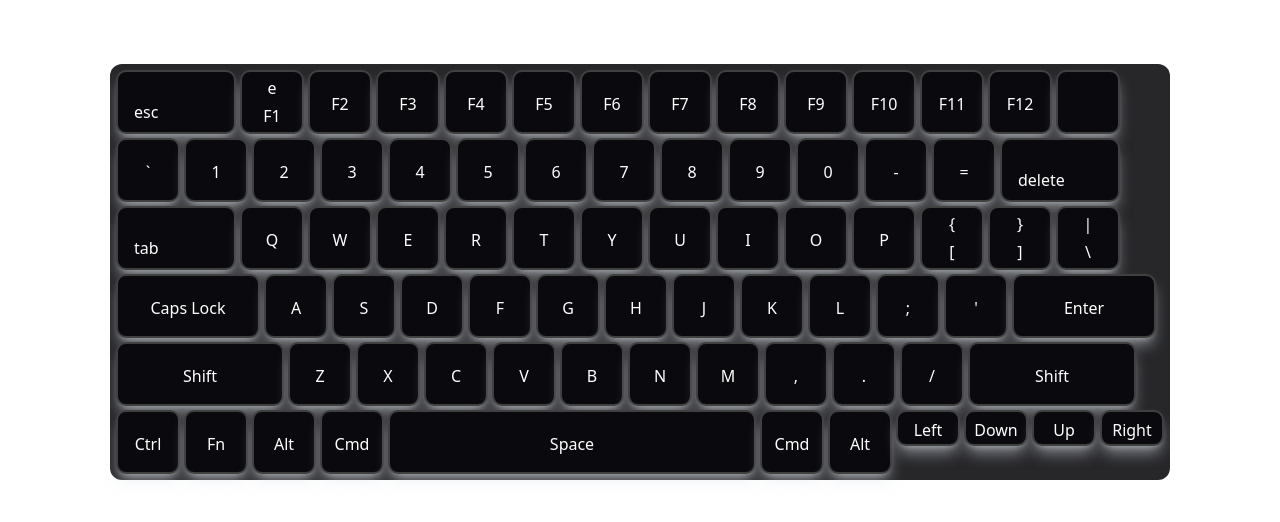
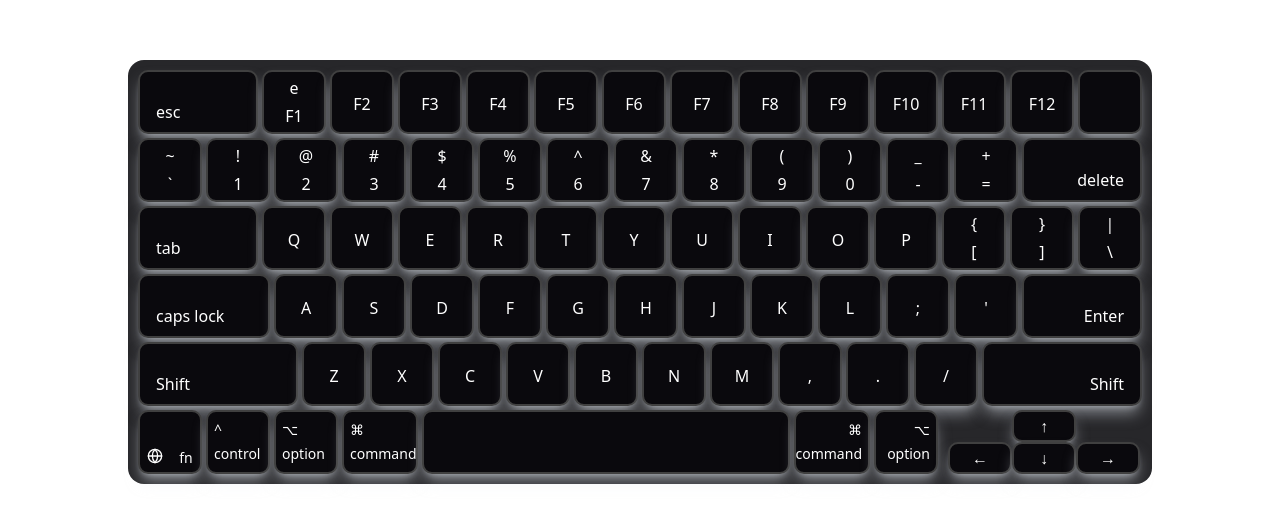
Before and after one commit to prashxant/Shik-SHak, a Next.js app: page /kybr in a window 1280 px wide. Shown: the part 128-650 px from the top of the page. Built offline with nearby package versions, Linux system fonts and the light colour scheme.

Commit message:
last row update

```diff
--- a/app/component/keyboard.tsx
+++ b/app/component/keyboard.tsx
@@ -1,24 +1,48 @@
-import { keys } from "@/lib/keys"
+import { keys } from "@/lib/keys";
+
 
 
  export const Keyboard = () => {
 
 
 
- const baseStyle ="m-0.5  flex text-md   items-center justify-center size-16 border-2 border-neutral-700 rounded-[10px] bg-[#0A090D] text-white shadow-slate-200 shadow-lg/50 hover:shadow-none cursor-pointer transition duration-200 hover:scale-95";
+ const baseStyle ="m-0.5 flex text-md  items-center justify-center size-16 border-2 border-neutral-700 rounded-[10px] bg-[#0A090D] text-white shadow-slate-200 shadow-lg/50 hover:shadow-none cursor-pointer transition duration-200 hover:scale-95";
+ const arrowStyle ="flex text-md   items-center justify-center h-8 w-16 border-2 border-neutral-700 rounded-[10px] bg-[#0A090D] text-white shadow-slate-200 shadow-lg/50 hover:shadow-none cursor-pointer transition duration-200 hover:scale-95";
 
   return (
-    <div className="rounded-xl bg-zinc-800 p-1">
-      {keys.map((group, i) => (
-        <div className="flex flex-row  rounded-md" key={i}>
-          {group.map((key, j) => (
-            <div className={`${baseStyle} ${key.className} `} key={j}>
+  <div className="rounded-2xl p-2  bg-zinc-800 ">
+    {keys.map((group, i) => (
+      <div className="flex flex-row rounded-md" key={i}>
+        {group.map((key, j) => {
+
+          if (key.name === "Left") {
+            return (
+              <div
+                key="arrow-cluster"
+                className="flex flex-col items-center justify-center ml-2"
+              >
+
+                <div className="flex justify-center">
+                  <div className={`${arrowStyle} h-7.5`}>↑</div>
+                </div>
+                <div className="flex justify-center">
+                  <div className={`${arrowStyle} `}>←</div>
+                  <div className={`${arrowStyle} `}>↓</div>
+                  <div className={`${arrowStyle} `}>→</div>
+                </div>
+              </div>
+            );
+          }
+          if (["Up", "Down", "Right"].includes(key.name)) return null;
+
+          return (
+            <div className={`${baseStyle} ${key.className}`} key={j}>
               <div>{key.icon}</div>
               <div className="pt-1">{key.name}</div>
             </div>
-          ))}
-        </div>
-      ))}
-    </div>
-  );
-}
+          );
+        })}
+      </div>
+    ))}
+  </div>
+)}
--- /dev/null
+++ b/app/component/svg.tsx
@@ -0,0 +1,19 @@
+
+
+export const Globe = () => {
+  return  <svg
+      width="24"
+      height="24"
+      viewBox="0 0 24 24"
+      fill="none"
+      stroke="currentColor"
+      strokeWidth="2"
+      strokeLinecap="round"
+      strokeLinejoin="round"
+      className="lucide lucide-globe-icon lucide-globe w-4 h-4 mb-1"
+    >
+      <circle cx="12" cy="12" r="10" />
+      <path d="M12 2a14.5 14.5 0 0 0 0 20 14.5 14.5 0 0 0 0-20" />
+      <path d="M2 12h20" />
+    </svg>
+}
--- a/lib/keys.ts
+++ b/lib/keys.tsx
@@ -1,5 +1,6 @@
+import { Globe } from "@/app/component/svg";
+
 export const keys = [
-  // 🔹 Row 1 — Function & Escape Keys
   [
     {
       name: "esc",
@@ -21,29 +22,27 @@ export const keys = [
     { name: "", icon: "", className: "" },
   ],
 
-  // 🔹 Row 2 — Number Row
   [
-    { name: "`", icon: "", className: "" },
-    { name: "1", icon: "", className: "" },
-    { name: "2", icon: "", className: "" },
-    { name: "3", icon: "", className: "" },
-    { name: "4", icon: "", className: "" },
-    { name: "5", icon: "", className: "" },
-    { name: "6", icon: "", className: "" },
-    { name: "7", icon: "", className: "" },
-    { name: "8", icon: "", className: "" },
-    { name: "9", icon: "", className: "" },
-    { name: "0", icon: "", className: "" },
-    { name: "-", icon: "", className: "" },
-    { name: "=", icon: "", className: "" },
+    { name: "`", icon: "~", className: "flex-col" },
+    { name: "1", icon: "!", className: "flex-col" },
+    { name: "2", icon: "@", className: "flex-col" },
+    { name: "3", icon: "#", className: "flex-col" },
+    { name: "4", icon: "$", className: "flex-col" },
+    { name: "5", icon: "%", className: "flex-col" },
+    { name: "6", icon: "^", className: "flex-col" },
+    { name: "7", icon: "&", className: "flex-col" },
+    { name: "8", icon: "*", className: "flex-col" },
+    { name: "9", icon: "(", className: "flex-col" },
+    { name: "0", icon: ")", className: "flex-col" },
+    { name: "-", icon: "_", className: "flex-col" },
+    { name: "=", icon: "+", className: "flex-col" },
     {
       name: "delete",
       icon: "",
-      className: "w-30 justify-start items-end pb-2 pl-4",
+      className: "w-30 justify-end items-end pb-2 pr-4",
     },
   ],
 
-  // 🔹 Row 3 — QWERTY Row
   [
     {
       name: "tab",
@@ -65,9 +64,12 @@ export const keys = [
     { name: "\\", icon: "|", className: "flex-col" },
   ],
 
-  // 🔹 Row 4 — Home Row (ASDF)
   [
-    { name: "Caps Lock", icon: "", className: "w-36" },
+    {
+      name: "caps lock",
+      icon: "",
+      className: "w-33 justify-start items-end pb-2 pl-4",
+    },
     { name: "A", icon: "", className: "" },
     { name: "S", icon: "", className: "" },
     { name: "D", icon: "", className: "" },
@@ -79,12 +81,19 @@ export const keys = [
     { name: "L", icon: "", className: "" },
     { name: ";", icon: "", className: "" },
     { name: "'", icon: "", className: "" },
-    { name: "Enter", icon: "", className: "w-36" },
+    {
+      name: "Enter",
+      icon: "",
+      className: "w-30 justify-end items-end pb-2 pr-4",
+    },
   ],
 
-  // 🔹 Row 5 — Bottom Row (ZXCV)
   [
-    { name: "Shift", icon: "", className: "w-42" },
+    {
+      name: "Shift",
+      icon: "",
+      className: "w-40 justify-start items-end pb-2 pl-4",
+    },
     { name: "Z", icon: "", className: "" },
     { name: "X", icon: "", className: "" },
     { name: "C", icon: "", className: "" },
@@ -95,21 +104,45 @@ export const keys = [
     { name: ",", icon: "", className: "" },
     { name: ".", icon: "", className: "" },
     { name: "/", icon: "", className: "" },
-    { name: "Shift", icon: "", className: "w-42" },
+    {
+      name: "Shift",
+      icon: "",
+      className: "w-40 justify-end items-end pb-2 pr-4",
+    },
   ],
 
-  // 🔹 Row 6 — Spacebar Row
   [
-    { name: "Ctrl", icon: "", className: "" },
-    { name: "Fn", icon: "", className: "" },
-    { name: "Alt", icon: "", className: "" },
-    { name: "Cmd", icon: "", className: "" },
-    { name: "Space", icon: "", className: "w-[23rem]" },
-    { name: "Cmd", icon: "", className: "" },
-    { name: "Alt", icon: "", className: "" },
-    { name: "Left", icon: "", className: "h-9 " },
-    { name: "Down", icon: "", className: "h-9 " },
-    { name: "Up", icon: "", className: "h-9 " },
-    { name: "Right", icon: "", className: "h-9 " },
+    {
+      name: "fn",
+      icon: <Globe />,
+      className: "text-sm justify-between gap-4 pb-1 items-end ",
+    },
+    {
+      name: "control",
+      icon: "^",
+      className: "flex-col text-sm items-start pl-1.5  ",
+    },
+    {
+      name: "option",
+      icon: "⌥",
+      className: " flex-col text-sm items-start pl-1.5 ",
+    },
+    {
+      name: "command",
+      icon: "⌘",
+      className: "w-19 flex-col text-sm items-start pl-1.5 ",
+    },
+    { name: "", icon: "", className: "w-[23rem] " },
+    {
+      name: "command",
+      icon: "⌘",
+      className: "w-19 flex-col text-sm items-end pr-1.5 ",
+    },
+    {
+      name: "option",
+      icon: "⌥",
+      className: "flex-col text-sm items-end pr-1.5 ",
+    },
+    { name: "Left", icon: "", className: "h-9 flex-col" },
   ],
 ];
```
